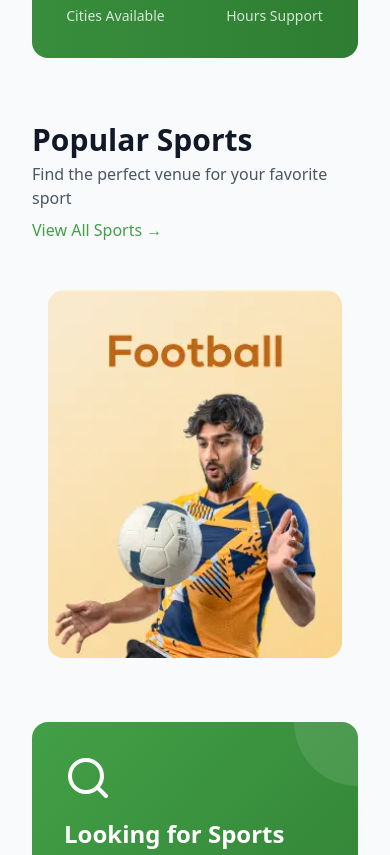
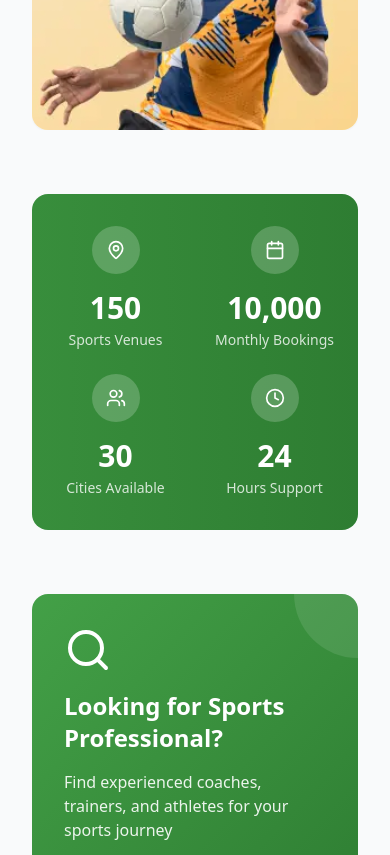
Before and after one commit to ahmedabadrakesh/sportify-ground-manager, a React (Vite) app: page /home in a window 390 px wide. Shown: the part 1100-1955 px from the top of the page. Built offline with nearby package versions, Linux system fonts and the light colour scheme; no server answers; the database is empty.

Commit message:
Remove Popular Sports section
Remove text and move images to header

```diff
--- a/src/components/home/PopularSportsSection.tsx
+++ b/src/components/home/PopularSportsSection.tsx
@@ -1,5 +1,4 @@
 
-import { useNavigate } from "react-router-dom";
 import { motion } from "framer-motion";
 import {
   Carousel,
@@ -14,66 +13,37 @@ const sports = [
     name: "Football",
     image: "/lovable-uploads/bd819b5a-d48f-4871-9ecb-2686db70f38b.png",
     color: "bg-amber-100",
-    textColor: "text-amber-800"
   },
   {
     name: "Cricket",
     image: "/lovable-uploads/27625342-e6fd-422e-ae14-de07f6d2b609.png",
     color: "bg-green-100",
-    textColor: "text-green-800"
   },
   {
     name: "Badminton",
     image: "/lovable-uploads/c12738fc-8bc8-493f-bebb-76f61f0b4153.png",
     color: "bg-pink-100",
-    textColor: "text-pink-800"
   },
   {
     name: "Pickleball",
     image: "/lovable-uploads/4c9a60ba-be0e-403f-b341-6e2c7f5d6f29.png",
     color: "bg-orange-100",
-    textColor: "text-orange-800"
   },
   {
     name: "Tennis",
     image: "/placeholder.svg",
     color: "bg-blue-100",
-    textColor: "text-blue-800"
   },
   {
     name: "Basketball",
     image: "/placeholder.svg",
     color: "bg-purple-100",
-    textColor: "text-purple-800"
   },
 ];
 
 const PopularSportsSection = () => {
-  const navigate = useNavigate();
-
   return (
     <div className="mb-16">
-      <div className="flex flex-col md:flex-row md:items-center justify-between mb-12"> {/* Increased bottom margin */}
-        <motion.div
-          initial={{ opacity: 0, x: -20 }}
-          animate={{ opacity: 1, x: 0 }}
-          transition={{ duration: 0.5 }}
-        >
-          <h2 className="text-3xl font-bold text-gray-900">Popular Sports</h2>
-          <p className="text-gray-600 mt-1">Find the perfect venue for your favorite sport</p>
-        </motion.div>
-
-        <motion.button
-          className="text-primary-600 font-medium flex items-center mt-2 md:mt-0 hover:text-primary-700 transition-colors"
-          onClick={() => navigate("/search")}
-          initial={{ opacity: 0, x: 20 }}
-          animate={{ opacity: 1, x: 0 }}
-          transition={{ duration: 0.5 }}
-        >
-          View All Sports <span className="ml-1">→</span>
-        </motion.button>
-      </div>
-
       <div className="relative px-4">
         <Carousel
           opts={{
@@ -87,7 +57,6 @@ const PopularSportsSection = () => {
               <CarouselItem key={index} className="pl-2 md:pl-4 basis-full sm:basis-1/2 md:basis-1/3 lg:basis-1/4">
                 <motion.div
                   className="cursor-pointer overflow-hidden rounded-2xl shadow-sm hover:shadow-md transition-all duration-300"
-                  onClick={() => navigate(`/search?sport=${sport.name}`)}
                   whileHover={{ scale: 1.03 }}
                   initial={{ opacity: 0, y: 30 }}
                   animate={{ opacity: 1, y: 0 }}
@@ -99,8 +68,6 @@ const PopularSportsSection = () => {
                       alt={sport.name}
                       className="w-full h-full object-cover object-center"
                     />
-                    {/* Removed text overlay div */}
-                    {/* Removed the gradient overlay as well to fully hide the text */}
                   </div>
                 </motion.div>
               </CarouselItem>
--- a/src/pages/Home.tsx
+++ b/src/pages/Home.tsx
@@ -26,9 +26,9 @@ const Home: React.FC = () => {
   return (
     <MainLayout>
       <HeroSection onSearch={handleSearch} />
+      <PopularSportsSection />
       <div className="container mx-auto px-4">
         <StatBanner />
-        <PopularSportsSection />
         <SearchResultsSection
           searchTerm={searchTerm}
           hasSearched={hasSearched}
```
